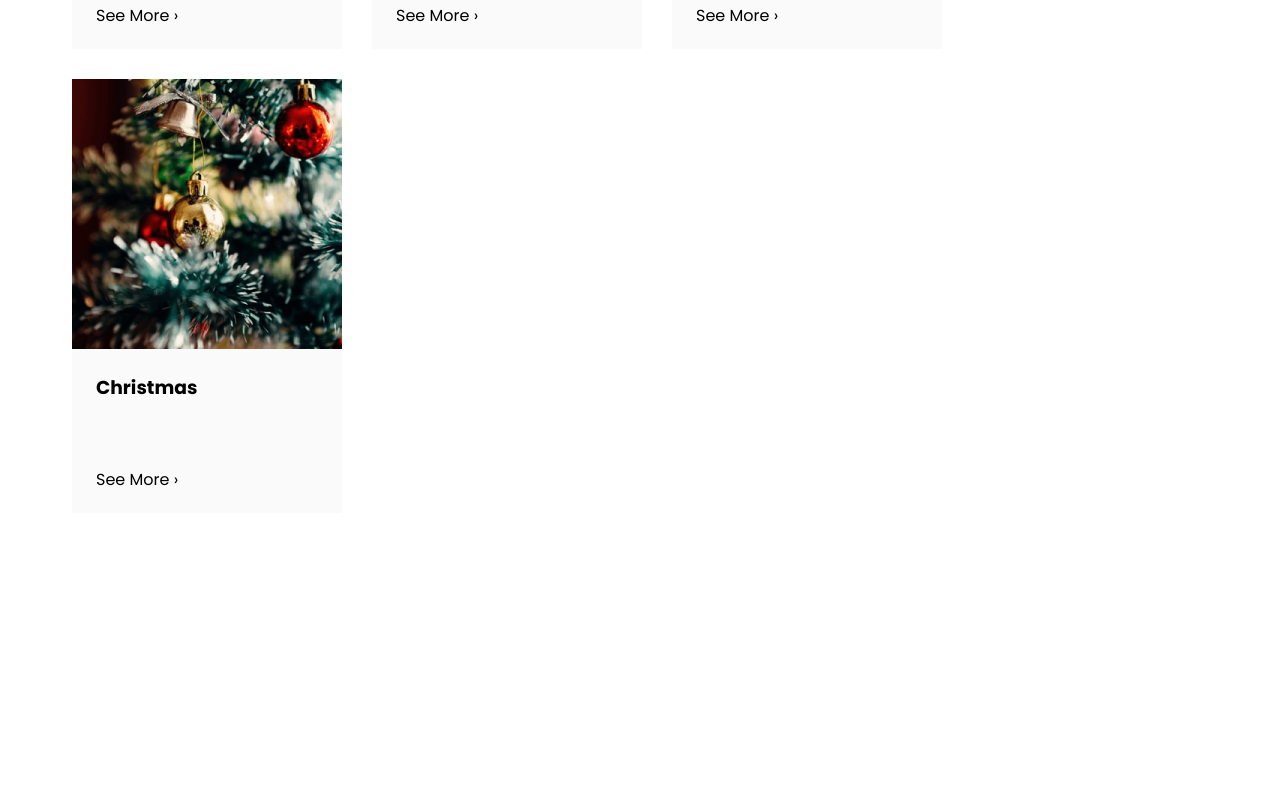
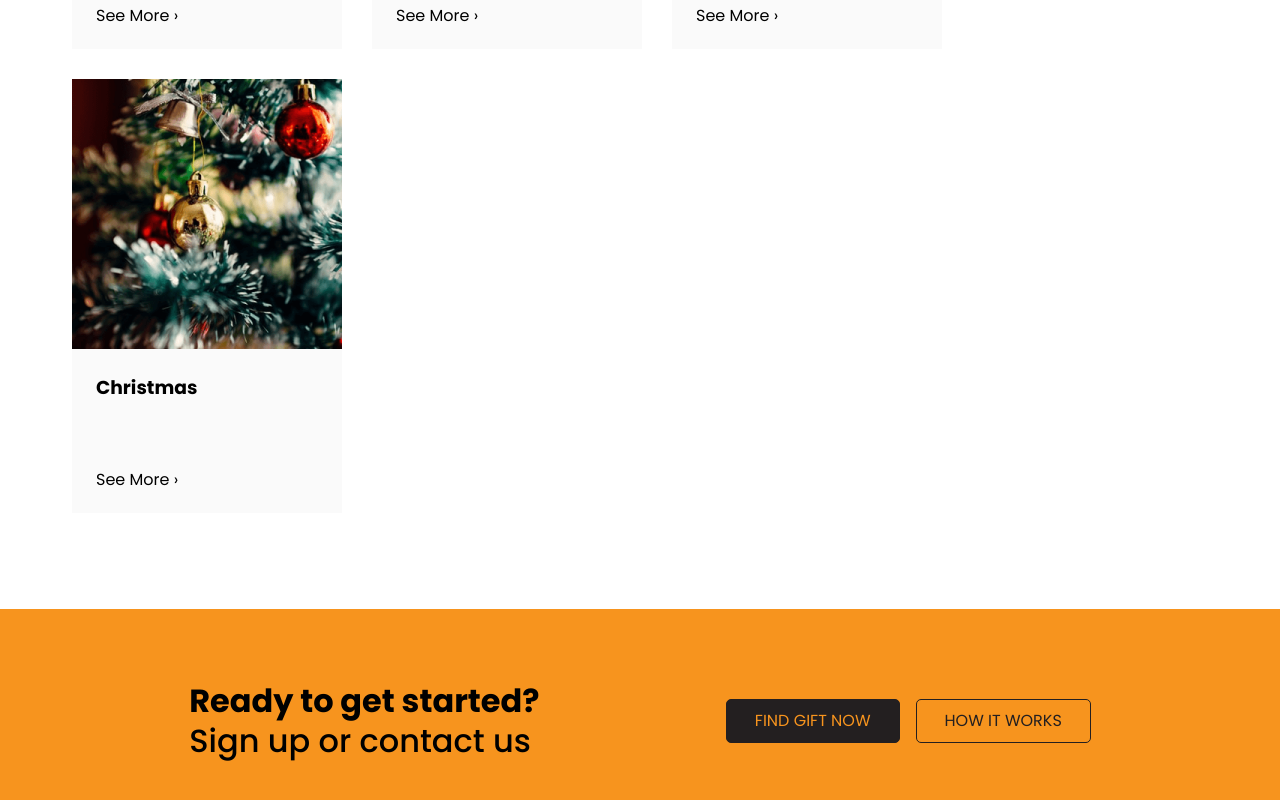
Before and after one commit to hendraaagil/gift-store-landing-page, a React (Create React App) app: page / in a window 1280 px wide. Shown: the part 1952-2752 px from the top of the page. Before the commit the page ends 2561 px from the top, so only its background shows below. Built offline with nearby package versions, Linux system fonts and the light colour scheme.

Commit message:
Add contact section

```diff
--- a/src/assets/styles/Navbar.module.css
+++ b/src/assets/styles/Navbar.module.css
@@ -4,6 +4,7 @@
   justify-content: space-between;
   align-items: center;
   box-sizing: border-box;
+  z-index: 1;
   padding: 12px 48px;
   width: 100%;
   background-color: #fafafa;
--- a/src/assets/styles/Service.module.css
+++ b/src/assets/styles/Service.module.css
@@ -16,3 +16,66 @@
   flex-wrap: wrap;
   gap: 30px;
 }
+
+.Contact {
+  display: flex;
+  justify-content: space-around;
+  box-sizing: border-box;
+  padding: 72px 96px;
+  width: 100%;
+  background-color: #f7941e;
+}
+
+.Contact .Left,
+.Contact .Right {
+  display: flex;
+  align-items: center;
+}
+
+.Contact .Left {
+  flex-direction: column;
+  align-items: flex-start;
+}
+
+.Contact .Left h1,
+.Contact .Left h2 {
+  margin: 0;
+  font-size: 32px;
+  line-height: 1.25;
+}
+
+.Contact .Left h2 {
+  font-weight: 500;
+}
+
+.Contact .Right {
+  gap: 16px;
+}
+
+.Contact .Right a {
+  padding: 12px 28px;
+  text-transform: uppercase;
+  border: 1px solid #231f20;
+  border-radius: 5px;
+  transition: 0.2s all ease-in-out;
+  cursor: pointer;
+}
+
+.Contact .Right a:first-child {
+  background-color: #231f20;
+  color: #f7941e;
+}
+
+.Contact .Right a:first-child:hover {
+  background-color: #f7941e;
+  color: #231f20;
+}
+
+.Contact .Right a:last-child {
+  color: #231f20;
+}
+
+.Contact .Right a:last-child:hover {
+  background-color: #231f20;
+  color: #f7941e;
+}
--- a/src/assets/styles/layouts/Card.module.css
+++ b/src/assets/styles/layouts/Card.module.css
@@ -19,20 +19,20 @@
 }
 
 .Card h3 {
+  padding-bottom: 72px;
   cursor: default;
 }
 
 .Card h3,
-.Card p {
+.Card a {
   margin: 0;
 }
 
-.Card p {
-  margin-top: 72px;
+.Card a {
   transition: 0.2s all ease-in-out;
   cursor: pointer;
 }
 
-.Card p:hover {
+.Card a:hover {
   color: #f7941e;
 }
--- a/src/components/Service.js
+++ b/src/components/Service.js
@@ -1,9 +1,13 @@
+import { Fragment } from 'react';
+import { Link } from 'react-scroll';
+
 import data from '../assets/data/services.json';
 import styles from '../assets/styles/Service.module.css';
 import Card from './layouts/Card';
 
 const Service = ({ id }) => {
   return (
+    <Fragment>
       <div className={styles.Service} id={id}>
         <h2>Gifts for all Occasions</h2>
         <q>Try our web app to find the best gifts for all occasions</q>
@@ -13,6 +17,17 @@ const Service = ({ id }) => {
           ))}
         </div>
       </div>
+      <div className={styles.Contact}>
+        <div className={styles.Left}>
+          <h1>Ready to get started?</h1>
+          <h2>Sign up or contact us</h2>
+        </div>
+        <div className={styles.Right}>
+          <Link to="/">Find gift now</Link>
+          <Link to="/">How it works</Link>
+        </div>
+      </div>
+    </Fragment>
   );
 };
 
--- a/src/components/layouts/Card.js
+++ b/src/components/layouts/Card.js
@@ -1,3 +1,5 @@
+import { Link } from 'react-scroll';
+
 import styles from '../../assets/styles/layouts/Card.module.css';
 
 const Card = ({ title, imgSrc }) => {
@@ -6,7 +8,7 @@ const Card = ({ title, imgSrc }) => {
       <img src={imgSrc} alt={`${title} Illustration`} />
       <div>
         <h3>{title}</h3>
-        <p>See More ›</p>
+        <Link to="/">See More ›</Link>
       </div>
     </div>
   );
```
Also changed, not shown: 2 other files (tests, documents, lock files or other folders). Lines whose indentation alone changed are shown as unchanged.
